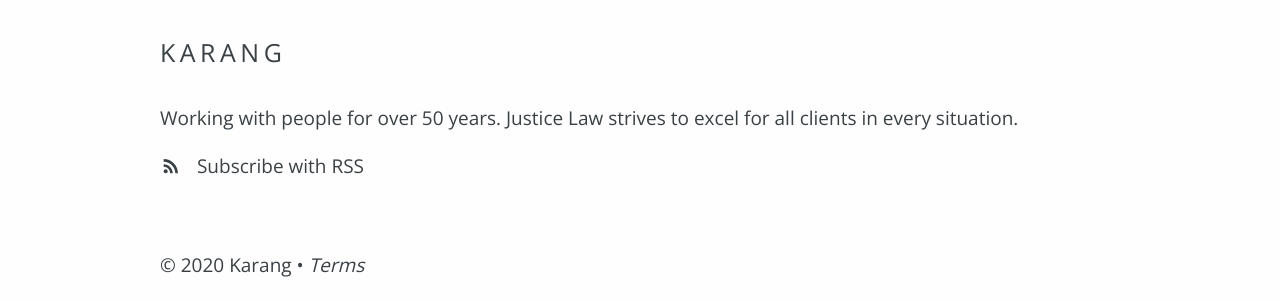
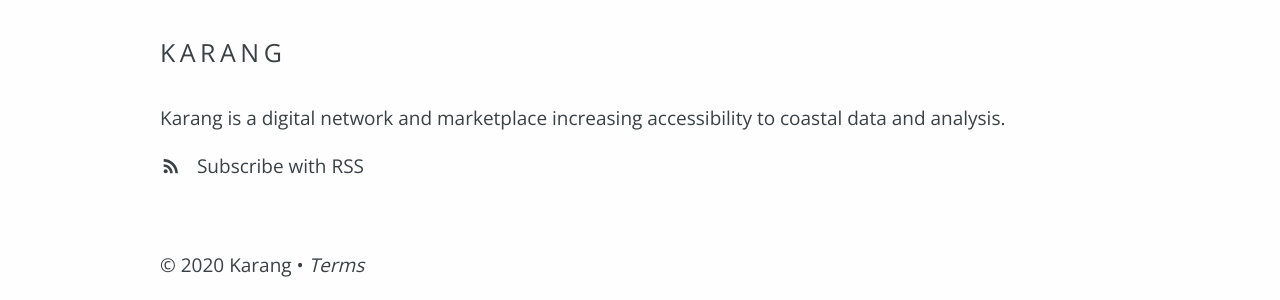
Before and after one commit to SSOATeam/website, a Jekyll site: the page built from index.html, in a window 1280 px wide. Shown: the part 1088-1388 px from the top of the page. Built offline with Jekyll 4.4.1, drawn with Linux system fonts in a browser that asks for light colours; nearby versions of some CDN libraries; the list of posts is cut into pages by our own code.

Commit message:
Update company description.

```diff
--- a/_data/company.yml
+++ b/_data/company.yml
@@ -1,5 +1,5 @@
 title: Karang
-description: Working with people for over 50 years. Justice Law strives to excel for all clients in every situation.
+description: Karang is a digital network and marketplace increasing accessibility to coastal data and analysis.
 contact_email_address: contact@example.com
 contact_phone_number: (03) 123 4567
 address: 123 Example Street, Gooseburb, 9876, Ducktown, New Zealand
```
